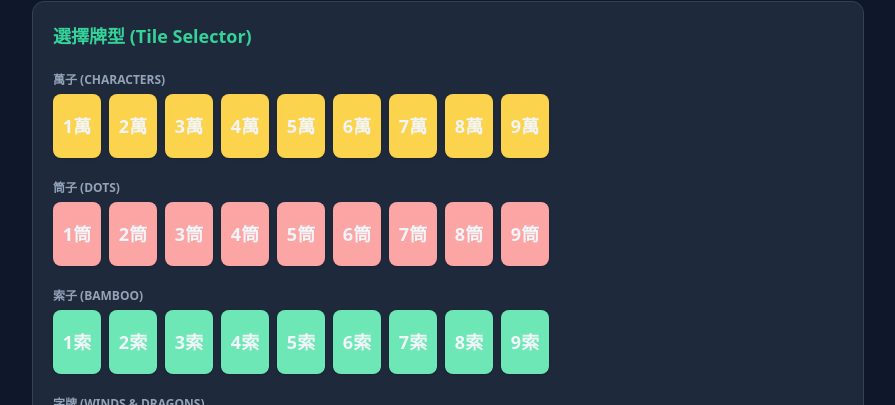
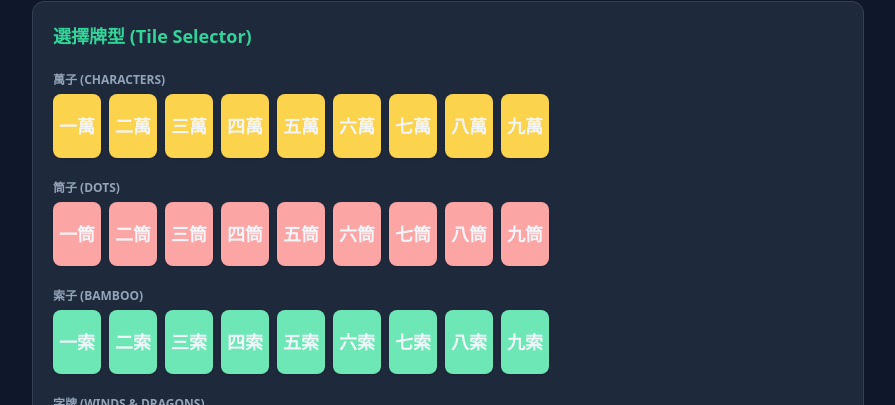
Before and after one commit to andycylam/hktwmjcal, a React (Vite) app: page / in a window 1280 px wide. Shown: the part 395-800 px from the top of the page, without its empty margins (192-1087 px from the left). Built offline with nearby package versions, Linux system fonts and the light colour scheme.

Commit message:
Fix meld counting; Chinese numerals; modal errors; meld cancel; UI tweaks

```diff
--- a/src/App.tsx
+++ b/src/App.tsx
@@ -32,8 +32,12 @@ export default function App() {
     const isFlower = tile.suit === 'flower';
     const perTypeLimit = isFlower ? 1 : MAX_TILES_PER_TYPE;
     const currentCount = getTileCount(hand, tile);
+    // include tiles already moved into melds for per-type limit
+    const key = `${tile.suit}_${tile.value}`;
+    const meldCountForKey = Object.values(meldMap).reduce((s, m) => s + m.tiles.filter(t => `${t.suit}_${t.value}` === key).length, 0);
+    const totalCountForType = currentCount + meldCountForKey;
 
-    if (currentCount >= perTypeLimit) {
+    if (totalCountForType >= perTypeLimit) {
       setErrorMessage(`「${tile.label}」已達上限 (最多 ${perTypeLimit} 張)，無法再加入。`);
       return;
     }
@@ -160,6 +164,9 @@ export default function App() {
                 onToggleShang={(key: string) => {
                   createOrToggleMeld(key, 'shang');
                 }}
+                meldMap={meldMap}
+                totalTiles={hand.length + Object.values(meldMap).reduce((s, m) => s + m.tiles.length, 0)}
+                totalLimit={17 + Object.values(meldMap).filter(m => m.kind === 'kong').length}
               />
           </div>
 
--- a/src/components/HandRack.tsx
+++ b/src/components/HandRack.tsx
@@ -13,6 +13,9 @@ interface Props {
   onTogglePung?: (key: string) => void;
   declaredShangs?: string[];
   onToggleShang?: (key: string) => void;
+  meldMap?: Record<string, { kind: 'kong' | 'pung' | 'shang'; tiles: Tile[] }>;
+  totalTiles?: number;
+  totalLimit?: number;
 }
 
 // Reuse same suit color scheme as TilePicker
@@ -27,11 +30,11 @@ const SUIT_COLORS: Record<Suit, { base: string; border: string }> = {
 
 // Render tiles individually in the hand (no grouping)
 
-export const HandRack: React.FC<Props> = ({ hand, onRemoveTile, onSetHu, huTileId, onClear, declaredKongs, onToggleKong, declaredPungs, onTogglePung, declaredShangs, onToggleShang }) => {
+export const HandRack: React.FC<Props> = ({ hand, onRemoveTile, onSetHu, huTileId, onClear, declaredKongs, onToggleKong, declaredPungs, onTogglePung, declaredShangs, onToggleShang, totalTiles, totalLimit }) => {
   return (
     <div className="bg-slate-800 border border-slate-700 rounded-xl p-5 space-y-3">
       <div className="flex justify-between items-center">
-        <h2 className="text-lg font-bold text-amber-400">🀄 當前手牌 ({hand.length}/17 張)</h2>
+        <h2 className="text-lg font-bold text-amber-400">🀄 當前手牌 ({totalTiles ?? hand.length}/{totalLimit ?? 17} 張)</h2>
         <button
           onClick={onClear}
           className="px-3 py-1 bg-red-600/80 hover:bg-red-600 text-xs text-white font-semibold rounded transition disabled:opacity-50"
@@ -99,15 +102,7 @@ export const HandRack: React.FC<Props> = ({ hand, onRemoveTile, onSetHu, huTileI
                     </button>
                   </div>
 
-                  {isDeclaredKong && (
-                    <span className="absolute -top-2 -right-2 w-5 h-5 rounded-full text-xs font-black bg-red-600 text-white flex items-center justify-center">K</span>
-                  )}
-                  {((declaredPungs||[]).includes(key)) && (
-                    <span className="absolute -top-2 -right-8 w-5 h-5 rounded-full text-xs font-black bg-emerald-600 text-white flex items-center justify-center">P</span>
-                  )}
-                  {((declaredShangs||[]).includes(key)) && (
-                    <span className="absolute -top-2 -right-14 w-5 h-5 rounded-full text-xs font-black bg-blue-600 text-white flex items-center justify-center">S</span>
-                  )}
+                  {/* badges moved to MeldArea; do not show meld badges on tiles in hand */}
                 </div>
             );
           })
--- a/src/components/TilePicker.tsx
+++ b/src/components/TilePicker.tsx
@@ -8,21 +8,23 @@ interface Props {
 
 const MAX_PER_TYPE = 4;
 
+const CHINESE_NUM = ['零','一','二','三','四','五','六','七','八','九'];
+
 const TILE_GROUPS: { name: string; suit: Suit; items: { val: number; label: string }[] }[] = [
   {
     name: '萬子 (Characters)',
     suit: 'wan',
-    items: [1, 2, 3, 4, 5, 6, 7, 8, 9].map(v => ({ val: v, label: `${v}萬` }))
+    items: [1, 2, 3, 4, 5, 6, 7, 8, 9].map(v => ({ val: v, label: `${CHINESE_NUM[v]}萬` }))
   },
   {
     name: '筒子 (Dots)',
     suit: 'tong',
-    items: [1, 2, 3, 4, 5, 6, 7, 8, 9].map(v => ({ val: v, label: `${v}筒` }))
+    items: [1, 2, 3, 4, 5, 6, 7, 8, 9].map(v => ({ val: v, label: `${CHINESE_NUM[v]}筒` }))
   },
   {
     name: '索子 (Bamboo)',
     suit: 'sou',
-    items: [1, 2, 3, 4, 5, 6, 7, 8, 9].map(v => ({ val: v, label: `${v}索` }))
+    items: [1, 2, 3, 4, 5, 6, 7, 8, 9].map(v => ({ val: v, label: `${CHINESE_NUM[v]}索` }))
   },
   {
     name: '字牌 (Winds & Dragons)',
```
Also changed, not shown: 1 other file (tests, documents, lock files or other folders).
